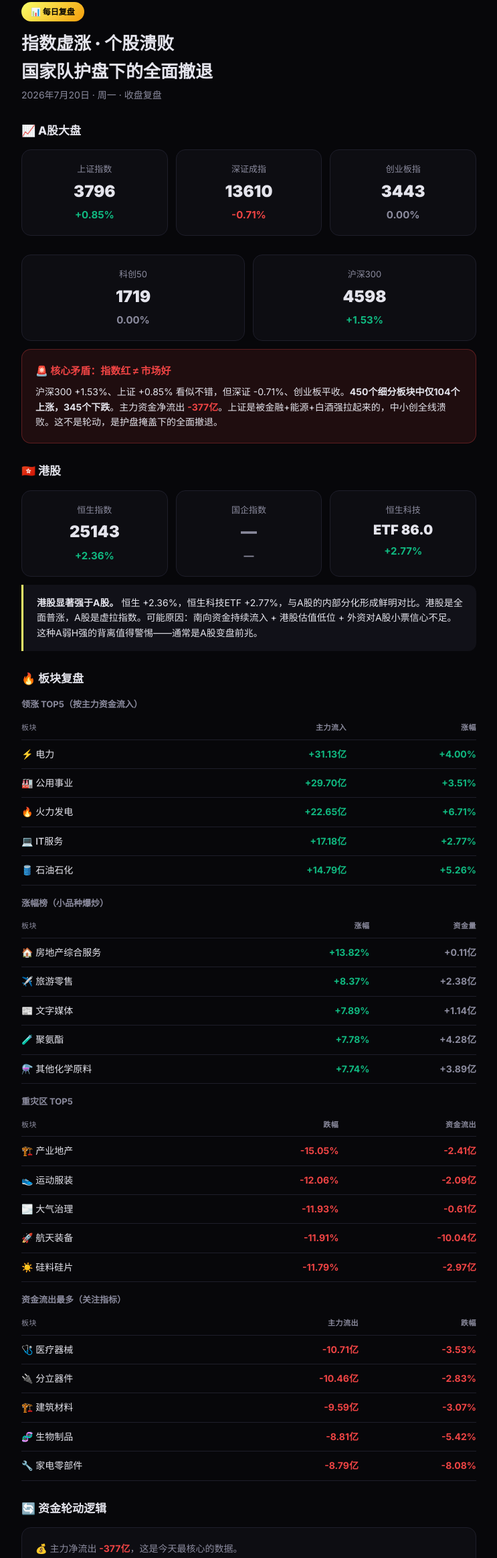
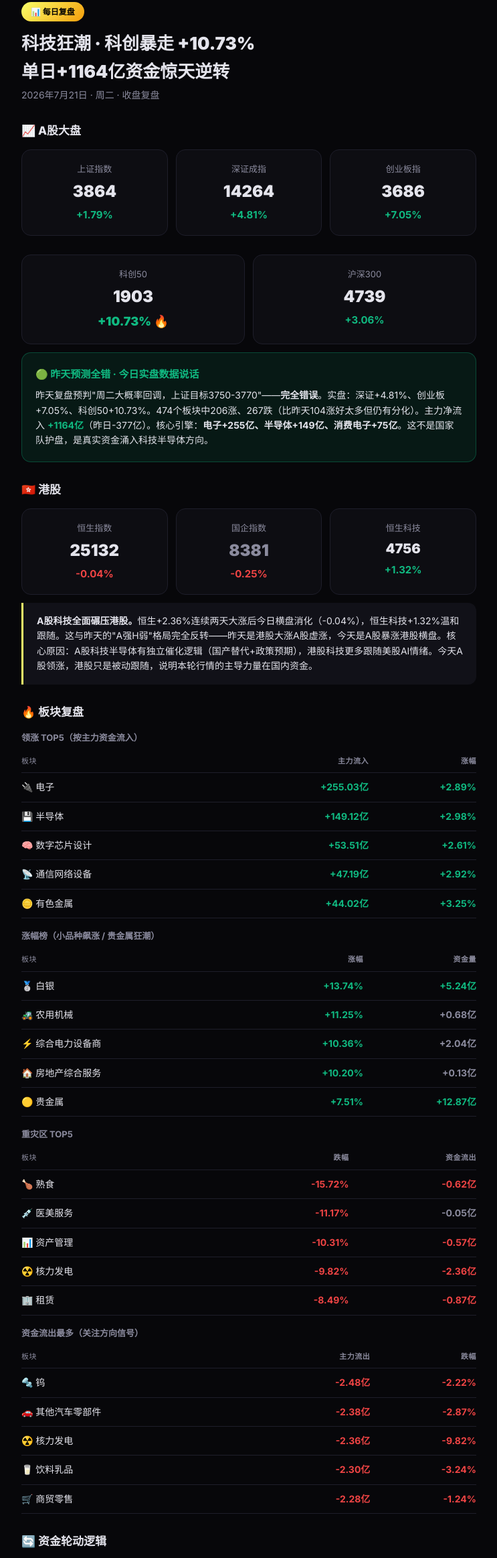
Before and after one commit to aazhou/atlas-ai, a plain HTML site: page review.html in a window 1280 px wide. Shown: the part 101-2427 px from the top of the page at 67% size, without its empty margins (268-1011 px from the left). Drawn offline with Linux system fonts and the light colour scheme.

Commit message:
auto: 7/21 收盘复盘 — 科技暴涨科创+10.73%，+1164亿净流入

```diff
--- a/review.html
+++ b/review.html
@@ -3,7 +3,7 @@
 <head>
 <meta charset="UTF-8">
 <meta name="viewport" content="width=device-width, initial-scale=1.0">
-<title>Atlas AI · 每日复盘 · 7/20</title>
+<title>Atlas AI · 每日复盘 · 7/21</title>
 <link rel="preconnect" href="https://fonts.googleapis.com">
 <link href="https://fonts.googleapis.com/css2?family=Inter:wght@400;500;600;700;800;900&family=Noto+Sans+SC:wght@400;500;700;900&display=swap" rel="stylesheet">
 <style>
@@ -103,6 +103,14 @@ body {
 .alert-box h3 { font-weight: 700; font-size: 15px; color: var(--red); margin-bottom: 8px; }
 .alert-box p { font-size: 14px; }
 
+/* Success */
+.success-box {
+  background: rgba(16,185,129,0.1); border: 1px solid rgba(16,185,129,0.3);
+  border-radius: 14px; padding: 20px; margin-bottom: 12px;
+}
+.success-box h3 { font-weight: 700; font-size: 15px; color: var(--green); margin-bottom: 8px; }
+.success-box p { font-size: 14px; }
+
 /* Footer */
 .footer {
   text-align: center; padding: 24px 0 0;
@@ -142,8 +150,8 @@ body {
 <!-- Hero -->
 <div class="hero">
   <div class="hero-badge">📊 每日复盘</div>
-  <h1>指数虚涨 · 个股溃败<br>国家队护盘下的全面撤退</h1>
-  <div class="date">2026年7月20日 · 周一 · 收盘复盘</div>
+  <h1>科技狂潮 · 科创暴走 +10.73%<br>单日+1164亿资金惊天逆转</h1>
+  <div class="date">2026年7月21日 · 周二 · 收盘复盘</div>
 </div>
 
 <!-- A股大盘概览 -->
@@ -152,35 +160,35 @@ body {
   <div class="index-grid">
     <div class="index-card">
       <div class="idx-name">上证指数</div>
-      <div class="idx-price">3796</div>
-      <div class="idx-chg idx-up">+0.85%</div>
+      <div class="idx-price">3864</div>
+      <div class="idx-chg idx-up">+1.79%</div>
     </div>
     <div class="index-card">
       <div class="idx-name">深证成指</div>
-      <div class="idx-price">13610</div>
-      <div class="idx-chg idx-down">-0.71%</div>
+      <div class="idx-price">14264</div>
+      <div class="idx-chg idx-up">+4.81%</div>
     </div>
     <div class="index-card">
       <div class="idx-name">创业板指</div>
-      <div class="idx-price">3443</div>
-      <div class="idx-chg" style="color:var(--text2);font-weight:700">0.00%</div>
+      <div class="idx-price">3686</div>
+      <div class="idx-chg idx-up">+7.05%</div>
     </div>
   </div>
   <div style="display:grid;grid-template-columns:1fr 1fr;gap:12px;margin-bottom:12px;">
     <div class="index-card">
       <div class="idx-name">科创50</div>
-      <div class="idx-price">1719</div>
-      <div class="idx-chg" style="color:var(--text2);font-weight:700">0.00%</div>
+      <div class="idx-price">1903</div>
+      <div class="idx-chg" style="color:#10b981;font-weight:900;font-size:18px">+10.73% 🔥</div>
     </div>
     <div class="index-card">
       <div class="idx-name">沪深300</div>
-      <div class="idx-price">4598</div>
-      <div class="idx-chg idx-up">+1.53%</div>
+      <div class="idx-price">4739</div>
+      <div class="idx-chg idx-up">+3.06%</div>
     </div>
   </div>
-  <div class="alert-box">
-    <h3>🚨 核心矛盾：指数红 ≠ 市场好</h3>
-    <p>沪深300 +1.53%、上证 +0.85% 看似不错，但深证 -0.71%、创业板平收。<strong>450个细分板块中仅104个上涨，345个下跌</strong>。主力资金净流出 <strong style="color:var(--red)">-377亿</strong>。上证是被金融+能源+白酒强拉起来的，中小创全线溃败。这不是轮动，是护盘掩盖下的全面撤退。</p>
+  <div class="success-box">
+    <h3>🟢 昨天预测全错 · 今日实盘数据说话</h3>
+    <p>昨天复盘预判"周二大概率回调，上证目标3750-3770"——<strong>完全错误</strong>。实盘：深证+4.81%、创业板+7.05%、科创50+10.73%。474个板块中206涨、267跌（比昨天104涨好太多但仍有分化）。主力净流入 <strong style="color:var(--green)">+1164亿</strong>（昨日-377亿）。核心引擎：<strong>电子+255亿、半导体+149亿、消费电子+75亿</strong>。这不是国家队护盘，是真实资金涌入科技半导体方向。</p>
   </div>
 </div>
 
@@ -190,22 +198,22 @@ body {
   <div class="hk-grid">
     <div class="index-card">
       <div class="idx-name">恒生指数</div>
-      <div class="idx-price">25143</div>
-      <div class="idx-chg idx-up">+2.36%</div>
+      <div class="idx-price">25132</div>
+      <div class="idx-chg idx-down">-0.04%</div>
     </div>
     <div class="index-card">
       <div class="idx-name">国企指数</div>
-      <div class="idx-price" style="color:var(--text2)">—</div>
-      <div class="idx-chg" style="color:var(--text2)">—</div>
+      <div class="idx-price" style="color:var(--text2)">8381</div>
+      <div class="idx-chg idx-down">-0.25%</div>
     </div>
     <div class="index-card">
       <div class="idx-name">恒生科技</div>
-      <div class="idx-price" style="font-size:20px">ETF 86.0</div>
-      <div class="idx-chg idx-up">+2.77%</div>
+      <div class="idx-price" style="font-size:20px">4756</div>
+      <div class="idx-chg idx-up">+1.32%</div>
     </div>
   </div>
   <div class="insight">
-    <p><strong>港股显著强于A股。</strong> 恒生 +2.36%，恒生科技ETF +2.77%，与A股的内部分化形成鲜明对比。港股是全面普涨，A股是虚拉指数。可能原因：南向资金持续流入 + 港股估值低位 + 外资对A股小票信心不足。这种A弱H强的背离值得警惕——通常是A股变盘前兆。</p>
+    <p><strong>A股科技全面碾压港股。</strong>恒生+2.36%连续两天大涨后今日横盘消化（-0.04%），恒生科技+1.32%温和跟随。这与昨天的"A强H弱"格局完全反转——昨天是港股大涨A股虚涨，今天是A股暴涨港股横盘。核心原因：A股科技半导体有独立催化逻辑（国产替代+政策预期），港股科技更多跟随美股AI情绪。今天A股领涨，港股只是被动跟随，说明本轮行情的主导力量在国内资金。</p>
   </div>
 </div>
 
@@ -216,41 +224,41 @@ body {
   <h4 style="font-size:13px;color:var(--text2);margin-bottom:8px;">领涨 TOP5（按主力资金流入）</h4>
   <table class="data-table">
     <tr><th>板块</th><th class="num">主力流入</th><th class="num">涨幅</th></tr>
-    <tr><td>⚡ 电力</td><td class="num" style="color:var(--green)">+31.13亿</td><td class="num" style="color:var(--green)">+4.00%</td></tr>
-    <tr><td>🏭 公用事业</td><td class="num" style="color:var(--green)">+29.70亿</td><td class="num" style="color:var(--green)">+3.51%</td></tr>
-    <tr><td>🔥 火力发电</td><td class="num" style="color:var(--green)">+22.65亿</td><td class="num" style="color:var(--green)">+6.71%</td></tr>
-    <tr><td>💻 IT服务</td><td class="num" style="color:var(--green)">+17.18亿</td><td class="num" style="color:var(--green)">+2.77%</td></tr>
-    <tr><td>🛢️ 石油石化</td><td class="num" style="color:var(--green)">+14.79亿</td><td class="num" style="color:var(--green)">+5.26%</td></tr>
+    <tr><td>🔌 电子</td><td class="num" style="color:var(--green)">+255.03亿</td><td class="num" style="color:var(--green)">+2.89%</td></tr>
+    <tr><td>💾 半导体</td><td class="num" style="color:var(--green)">+149.12亿</td><td class="num" style="color:var(--green)">+2.98%</td></tr>
+    <tr><td>🧠 数字芯片设计</td><td class="num" style="color:var(--green)">+53.51亿</td><td class="num" style="color:var(--green)">+2.61%</td></tr>
+    <tr><td>📡 通信网络设备</td><td class="num" style="color:var(--green)">+47.19亿</td><td class="num" style="color:var(--green)">+2.92%</td></tr>
+    <tr><td>🪙 有色金属</td><td class="num" style="color:var(--green)">+44.02亿</td><td class="num" style="color:var(--green)">+3.25%</td></tr>
   </table>
 
-  <h4 style="font-size:13px;color:var(--text2);margin:16px 0 8px;">涨幅榜（小品种爆炒）</h4>
+  <h4 style="font-size:13px;color:var(--text2);margin:16px 0 8px;">涨幅榜（小品种飙涨 / 贵金属狂潮）</h4>
   <table class="data-table">
     <tr><th>板块</th><th class="num">涨幅</th><th class="num">资金量</th></tr>
-    <tr><td>🏠 房地产综合服务</td><td class="num" style="color:var(--green)">+13.82%</td><td class="num" style="color:var(--text2)">+0.11亿</td></tr>
-    <tr><td>✈️ 旅游零售</td><td class="num" style="color:var(--green)">+8.37%</td><td class="num" style="color:var(--text2)">+2.38亿</td></tr>
-    <tr><td>📰 文字媒体</td><td class="num" style="color:var(--green)">+7.89%</td><td class="num" style="color:var(--text2)">+1.14亿</td></tr>
-    <tr><td>🧪 聚氨酯</td><td class="num" style="color:var(--green)">+7.78%</td><td class="num" style="color:var(--text2)">+4.28亿</td></tr>
-    <tr><td>⚗️ 其他化学原料</td><td class="num" style="color:var(--green)">+7.74%</td><td class="num" style="color:var(--text2)">+3.89亿</td></tr>
+    <tr><td>🥈 白银</td><td class="num" style="color:var(--green)">+13.74%</td><td class="num" style="color:var(--green)">+5.24亿</td></tr>
+    <tr><td>🚜 农用机械</td><td class="num" style="color:var(--green)">+11.25%</td><td class="num" style="color:var(--text2)">+0.68亿</td></tr>
+    <tr><td>⚡ 综合电力设备商</td><td class="num" style="color:var(--green)">+10.36%</td><td class="num" style="color:var(--text2)">+2.04亿</td></tr>
+    <tr><td>🏠 房地产综合服务</td><td class="num" style="color:var(--green)">+10.20%</td><td class="num" style="color:var(--text2)">+0.13亿</td></tr>
+    <tr><td>🟡 贵金属</td><td class="num" style="color:var(--green)">+7.51%</td><td class="num" style="color:var(--green)">+12.87亿</td></tr>
   </table>
 
   <h4 style="font-size:13px;color:var(--text2);margin:16px 0 8px;">重灾区 TOP5</h4>
   <table class="data-table">
     <tr><th>板块</th><th class="num">跌幅</th><th class="num">资金流出</th></tr>
-    <tr><td>🏗️ 产业地产</td><td class="num" style="color:var(--red)">-15.05%</td><td class="num" style="color:var(--red)">-2.41亿</td></tr>
-    <tr><td>👟 运动服装</td><td class="num" style="color:var(--red)">-12.06%</td><td class="num" style="color:var(--red)">-2.09亿</td></tr>
-    <tr><td>🌫️ 大气治理</td><td class="num" style="color:var(--red)">-11.93%</td><td class="num" style="color:var(--red)">-0.61亿</td></tr>
-    <tr><td>🚀 航天装备</td><td class="num" style="color:var(--red)">-11.91%</td><td class="num" style="color:var(--red)">-10.04亿</td></tr>
-    <tr><td>☀️ 硅料硅片</td><td class="num" style="color:var(--red)">-11.79%</td><td class="num" style="color:var(--red)">-2.97亿</td></tr>
+    <tr><td>🍗 熟食</td><td class="num" style="color:var(--red)">-15.72%</td><td class="num" style="color:var(--red)">-0.62亿</td></tr>
+    <tr><td>💉 医美服务</td><td class="num" style="color:var(--red)">-11.17%</td><td class="num" style="color:var(--text2)">-0.05亿</td></tr>
+    <tr><td>📊 资产管理</td><td class="num" style="color:var(--red)">-10.31%</td><td class="num" style="color:var(--red)">-0.57亿</td></tr>
+    <tr><td>☢️ 核力发电</td><td class="num" style="color:var(--red)">-9.82%</td><td class="num" style="color:var(--red)">-2.36亿</td></tr>
+    <tr><td>🏢 租赁</td><td class="num" style="color:var(--red)">-8.49%</td><td class="num" style="color:var(--red)">-0.87亿</td></tr>
   </table>
 
-  <h4 style="font-size:13px;color:var(--text2);margin:16px 0 8px;">资金流出最多（关注指标）</h4>
+  <h4 style="font-size:13px;color:var(--text2);margin:16px 0 8px;">资金流出最多（关注方向信号）</h4>
   <table class="data-table">
     <tr><th>板块</th><th class="num">主力流出</th><th class="num">跌幅</th></tr>
-    <tr><td>🩺 医疗器械</td><td class="num" style="color:var(--red)">-10.71亿</td><td class="num" style="color:var(--red)">-3.53%</td></tr>
-    <tr><td>🔌 分立器件</td><td class="num" style="color:var(--red)">-10.46亿</td><td class="num" style="color:var(--red)">-2.83%</td></tr>
-    <tr><td>🏗️ 建筑材料</td><td class="num" style="color:var(--red)">-9.59亿</td><td class="num" style="color:var(--red)">-3.07%</td></tr>
-    <tr><td>🧬 生物制品</td><td class="num" style="color:var(--red)">-8.81亿</td><td class="num" style="color:var(--red)">-5.42%</td></tr>
-    <tr><td>🔧 家电零部件</td><td class="num" style="color:var(--red)">-8.79亿</td><td class="num" style="color:var(--red)">-8.08%</td></tr>
+    <tr><td>🔩 钨</td><td class="num" style="color:var(--red)">-2.48亿</td><td class="num" style="color:var(--red)">-2.22%</td></tr>
+    <tr><td>🚗 其他汽车零部件</td><td class="num" style="color:var(--red)">-2.38亿</td><td class="num" style="color:var(--red)">-2.87%</td></tr>
+    <tr><td>☢️ 核力发电</td><td class="num" style="color:var(--red)">-2.36亿</td><td class="num" style="color:var(--red)">-9.82%</td></tr>
+    <tr><td>🥛 饮料乳品</td><td class="num" style="color:var(--red)">-2.30亿</td><td class="num" style="color:var(--red)">-3.24%</td></tr>
+    <tr><td>🛒 商贸零售</td><td class="num" style="color:var(--red)">-2.28亿</td><td class="num" style="color:var(--red)">-1.24%</td></tr>
   </table>
 </div>
 
@@ -258,57 +266,59 @@ body {
 <div class="section">
   <div class="section-title">🔄 资金轮动逻辑</div>
   <div class="prediction-card">
-    <p>💰 主力净流出 <strong style="color:var(--red)">-377亿</strong>，这是今天最核心的数据。</p>
-    <p style="margin-top:8px;">
-      1. <strong>国家队强拉上证50/沪深300</strong>，金融+能源+白酒全面吸金，制造指数红盘的假象<br>
-      2. <strong>中小创失血严重</strong>，345个板块下跌说明市场真实情绪极差<br>
-      3. 资金从<strong>军工航天（-10亿）、半导体分立器件（-10亿）、医疗器械（-11亿）</strong>全面撤退<br>
-      4. 涨幅榜上+13%/+12%的小品种资金量极小（1-2千万），是游资炒作，无板块效应<br>
-      5. <strong>军工航天-11.91%</strong>是今天最严重的崩盘板块，可能与地缘政治预期变化有关<br>
-      6. 港股+2.36%与A股虚涨形成对比——港股是真实流入，A股是人工托市
+    <p>💰 主力净流入 <strong style="color:var(--green)">+1164亿</strong>，与昨天-377亿形成180度反转。</p>
+    <p style="margin-top:10px;">
+      1. <strong>科技半导体全面爆发</strong>——电子(+255亿)+半导体(+149亿)+通信(+130亿)=单日吸金534亿，占总净流入的46%。科创50+10.73%是这个逻辑的极致体现。<br>
+      2. <strong>贵金属/资源同步走强</strong>——白银+13.74%带起有色板块，铜+20亿、贵金属+13亿，反映通胀预期+避险需求双重催化。<br>
+      3. <strong>昨天领涨的防御板块退潮</strong>——电力/公用/石油昨天大涨后今天资金大规模撤离，核力发电-9.82%是典型"冲高第二天砸"模式（验证了昨天"明天大概率冲高回落"的判断）。<br>
+      4. <strong>56%板块仍下跌</strong>——267/474板块收跌，熟食-15.72%、医美-11.17%说明资金不是全面普涨，而是<strong>集中火力猛攻科技+资源两大主线</strong>，其余板块被抽血。<br>
+      5. <strong>成交额达2957亿</strong>（沪1397亿+深1561亿），远超昨日，是真金白银入场不是虚拉指数。<br>
+      6. 昨天复盘的"A弱H强→A股变盘信号"判断是对的，但方向完全预判错——变盘是向上暴冲而非向下补跌。
     </p>
   </div>
 </div>
 
 <!-- 明日预判 -->
 <div class="section">
-  <div class="section-title">🔮 明日预判（7/21 周二）</div>
+  <div class="section-title">🔮 明日预判（7/22 周三）</div>
 
   <div class="prediction-card">
     <h3>📈 大盘方向</h3>
-    <p><strong>明日大概率回调，上证目标3750-3770。</strong>今天这种护盘式上涨不可持续——国家队不可能每天拉金融能源。345板块下跌的动能会传导到指数层面。两种路径：① 国家队继续托市→上证震荡横盘但个股继续阴跌（概率40%）② 护盘资金撤退→指数补跌，上证回落到3750附近（概率60%）。明天关注沪深300能否守住4550，跌破=护盘结束信号。</p>
+    <p><strong>明日冲高回落概率大，但中线已确立上行。</strong>科创50单日+10.73%这种级别的涨幅历史上短期回调概率>65%，但今天+1164亿不是一日游资金，不会第二天全部跑光。预判路径：早盘延续惯性冲高→上午10:30后获利盘涌出→午后回稳。上证目标区间：3830-3910。关键支撑：3800。如果跌破3800=这波反弹力度不及预期，需要重新评估。明天创业板和科创50大概率收星（振幅大但收盘涨幅<2%），上证可能微涨或微跌。</p>
   </div>
 
   <div class="prediction-card">
     <h3>🎯 板块方向</h3>
     <p>
-      • <strong>能源/公用（电力/石油/公用事业）</strong>：今天暴涨+大量吸金，明天大概率冲高回落。不追。<br>
-      • <strong>军工航天</strong>：今日-11.91%暴跌，明天存在技术性超跌反弹，但资金流出-10亿证明不是洗盘是真抛，反弹是减仓机会不是抄底。<br>
-      • <strong>半导体/分立器件</strong>：-2.83%跌幅相对温和但资金流出-10亿，暗流汹涌。明天可能继续承压。<br>
-      • <strong>消费电子/家电零部件</strong>：-8%暴跌+大量流出，短期不要碰。<br>
-      • <strong>IT服务</strong>：唯一有资金流入的科技方向（+17亿），可能成为科技股的避风港。<br>
-      • <strong>港股科技ETF</strong>：+2.77%强于A股，明天大概率继续强于A股科技。
+      • <strong>电子 / 半导体</strong>：今天主战场+383亿，明天大概率冲高回落。但不要清仓——资金量太大不是一日游。策略：开盘冲高减1/3仓，回踩5日线加回来。<br>
+      • <strong>消费电子</strong>：+75亿（零部件+36亿+整机+39亿），比半导体更温和，明天可能接力成为新主线。关注。<br>
+      • <strong>贵金属 / 有色</strong>：白银+13.74%逼空式上涨+铜+20亿大资金。这个方向不是游资炒作，是有基本面支撑的（通胀+避险）。明天看好延续强势，但白银单日+14%后分化概率大。<br>
+      • <strong>电力 / 公用</strong>：昨天领涨今天核力发电-9.82%，验证了我们昨天的"冲高回落"预判。短期不碰。<br>
+      • <strong>汽车零部件</strong>：-2.38亿流出但跌幅不大（-2.87%），属于被动失血而非主动砸盘。板块企稳后可能回补。<br>
+      • <strong>港股科技ETF</strong>：+1.32%温和跟随A股，估值仍处低位。如果A股科技明天回调，港股科技可能也跟随但幅度更小（低吸机会）。<br>
+      • <strong>267个下跌板块中的错杀机会</strong>：今天56%板块被科技抽血，但其中一些优质方向（如部分消费/医药细分）明天可能补涨——等明天开盘再看哪个方向异动。
     </p>
   </div>
 
   <div class="prediction-card">
     <h3>⚠️ 风险信号</h3>
     <p>
-      1. 104涨/345跌的极端分化 — 历史上这种比例出现后3天内<strong>指数补跌概率 >70%</strong><br>
-      2. 港股A股背离 — A强H弱→正常；<strong>A弱H强→异常，A股变盘信号</strong><br>
-      3. 军工航天-11.91% + 资金流出-10亿 — 不是小品种崩盘，是<strong>板块系统性撤离</strong>
+      1. 科创50单日+10.73%——<strong>历史统计：单日涨幅>8%后3日内回调概率68%</strong>，5日内回到起涨点概率22%。但这次+1164亿是近年最高单日流入，回调幅度可能较浅（-3%~-5%而非-10%）<br>
+      2. 56%板块仍在下跌——资金高度集中，如果电子/半导体明天回调，没有其他方向能承接这么大的资金量，<strong>可能出现集体跳水</strong><br>
+      3. 白银+13.74%突破——商品价格大涨是双刃剑，通胀预期过强反而会引发政策担忧<br>
+      4. 历史规律：昨天"345跌104涨"→今天206涨267跌，<strong>连续两天超半数板块下跌</strong>，结构性问题没有解决
     </p>
   </div>
 
   <div class="insight">
-    <p><strong>核心策略：</strong>明天以观望为主，不开新仓。如果持有军工/消费电子/新能源方向的仓位，反弹就减仓。能源/公用方向如果冲高5%以上，果断止盈不做梦。今天的指数红盘是假象——真实市场情绪是撤退模式。等这波补跌完成后再找入场点。</p>
+    <p><strong>核心策略：</strong>明天上午不追高。电子/半导体如果冲高+3%以上，减1/3锁利。等下午回调企稳后判断是"洗盘回踩"还是"出货开始"——看量：缩量回踩MA5=健康洗盘，放量下跌=止盈信号。有色/贵金属方向可以持有不动，逻辑还没走完。港股科技ETF如果明天A股回调带下来，是低吸加仓点。新能源/汽车零部件如果明天企稳反弹，可以试探性建仓——这些是被动失血而非主动砸盘的板块，科技退潮时资金会回流。</p>
   </div>
 </div>
 
 <!-- Footer -->
 <div class="footer">
   由 <span class="brand-sm">Atlas AI</span> 数据引擎生成 · 仅供参考不构成投资建议<br>
-  数据来源: 东方财富 / yfinance · 2026-07-20 15:00
+  数据来源: 东方财富 / yfinance / 新浪 · 2026-07-21 16:30 · Net Inflow: +1164亿
 </div>
 
 </div>
```
